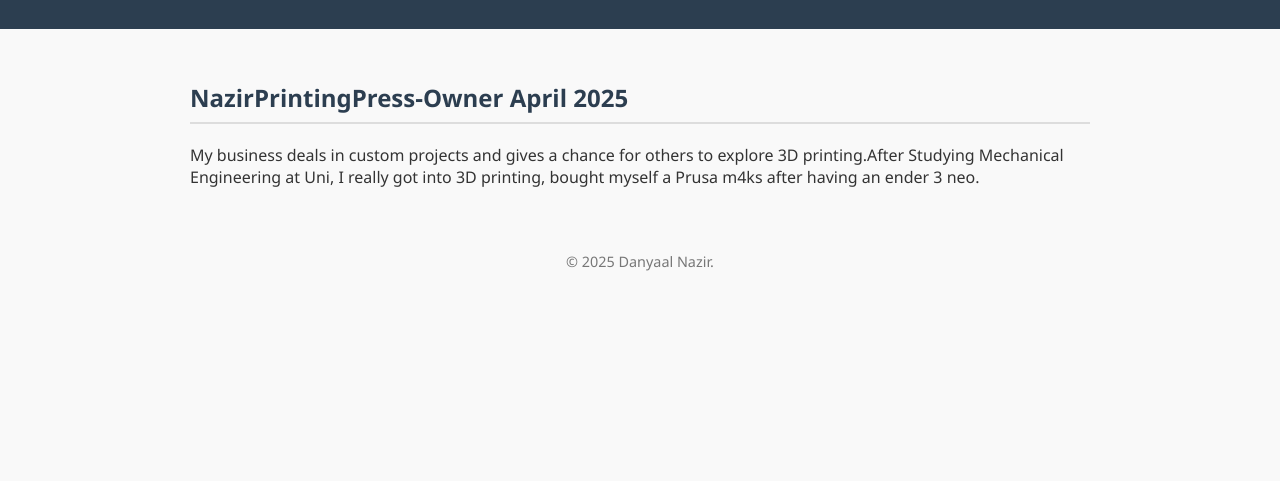
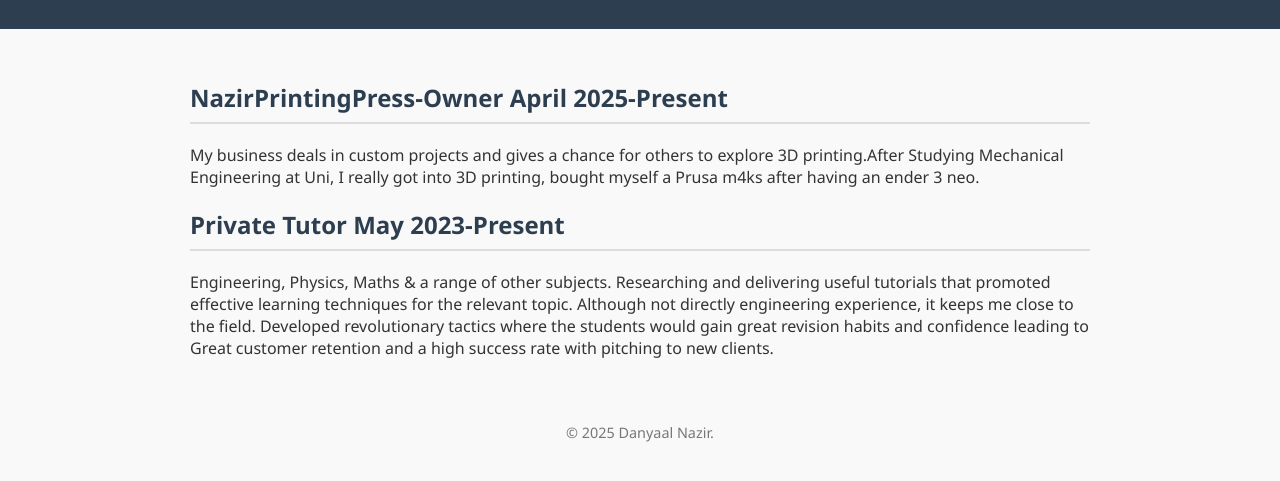
Before and after one commit to NazirPrintingPress/portfolio, a plain HTML site: page experience.html in a window 1280 px wide. Shown: the part 143-624 px from the top of the page. Drawn offline with Linux system fonts and the light colour scheme.

Commit message:
Update experience.html

```diff
--- a/experience.html
+++ b/experience.html
@@ -20,8 +20,12 @@
     </header>
     <main>
         <section class="NazirPrintingPress">
-            <h2>NazirPrintingPress-Owner        April 2025</h2>
+            <h2>NazirPrintingPress-Owner        April 2025-Present</h2>
             <p>My business deals in custom projects and gives a chance for others to explore 3D printing.After Studying Mechanical Engineering at Uni, I really got into 3D printing, bought myself a Prusa m4ks after having an ender 3 neo. </p>
+        </section>
+        <section class="Private Tutor">
+            <h2>Private Tutor                   May 2023-Present</h2>
+            <p>Engineering, Physics, Maths & a range of other subjects. Researching and delivering useful tutorials that promoted effective learning techniques for the relevant topic. Although not directly engineering experience, it keeps me close to the field.  Developed revolutionary tactics where the students would gain great revision habits and confidence leading to Great customer retention and a high success rate with pitching to new clients.</p>
         </section>
     </main>
     <footer>
```
